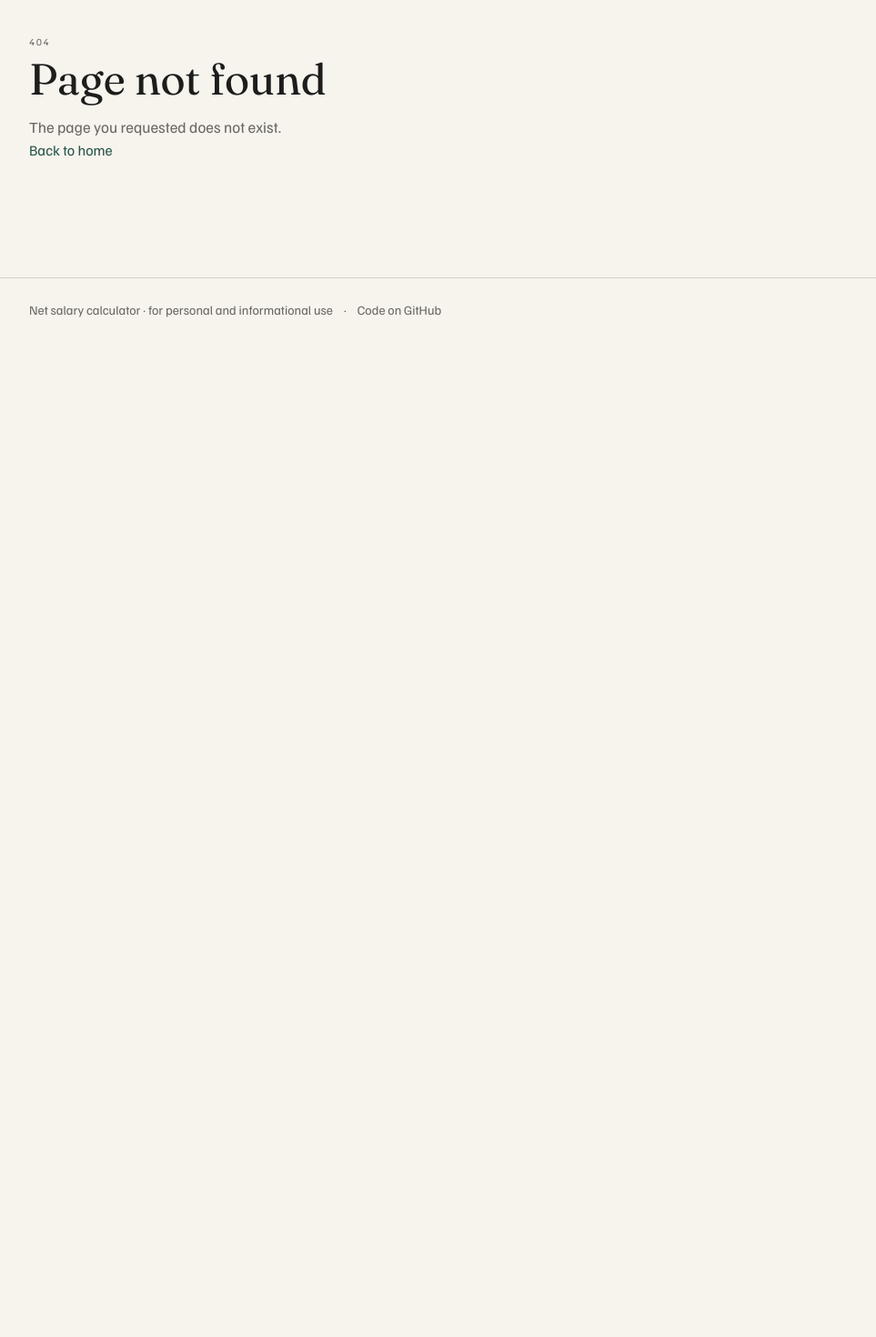
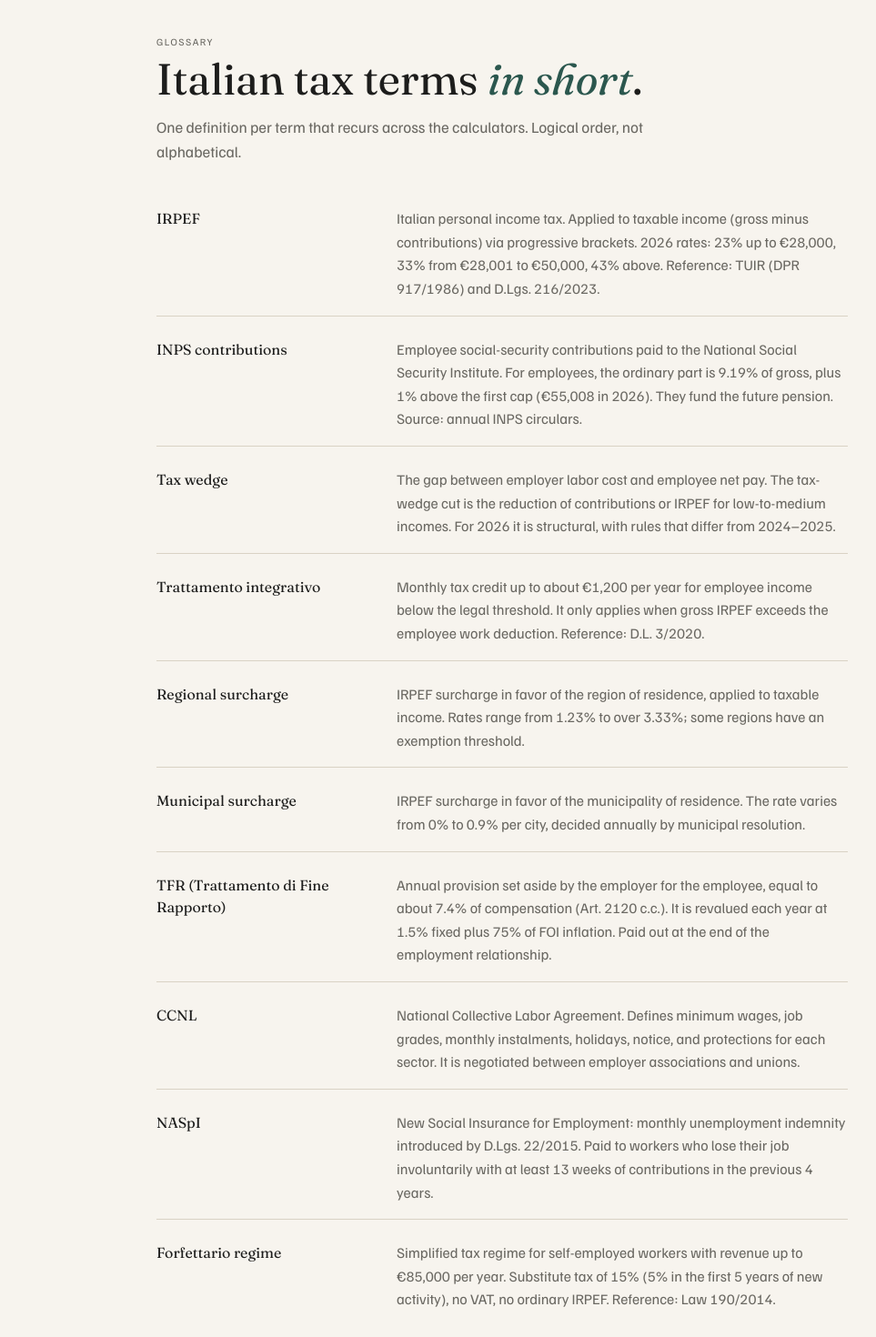
Before and after one commit to stefanovalloncini/quanto-guadagno, a React (Vite) app: page /glossario in a window 1280 px wide. Shown: the part 80-1550 px from the top of the page at 91% size, without its empty margins (88-1051 px from the left). Before the commit the page ends 800 px from the top, so only its background shows below. Built offline with nearby package versions, Linux system fonts and the light colour scheme.

Commit message:
feat: glossario page with italian tax terms

```diff
--- a/src/app/router.tsx
+++ b/src/app/router.tsx
@@ -40,6 +40,9 @@ const EmployerCostPage = lazy(() =>
   import("@/ui/features/employer-cost").then((m) => ({ default: m.EmployerCostPage })),
 );
 const TfrPage = lazy(() => import("@/ui/features/tfr").then((m) => ({ default: m.TfrPage })));
+const GlossarioPage = lazy(() =>
+  import("@/ui/features/glossario").then((m) => ({ default: m.GlossarioPage })),
+);
 const SourcesPage = lazy(() =>
   import("@/ui/features/sources").then((m) => ({ default: m.SourcesPage })),
 );
@@ -78,6 +81,7 @@ const router = createBrowserRouter([
   { path: "/confronto-stipendi", element: lazyRoute(<ComparisonPage />) },
   { path: "/costo-azienda", element: lazyRoute(<EmployerCostPage />) },
   { path: "/tfr", element: lazyRoute(<TfrPage />) },
+  { path: "/glossario", element: lazyRoute(<GlossarioPage />) },
   { path: "/fonti", element: lazyRoute(<SourcesPage />) },
   { path: "/informazioni", element: lazyRoute(<AboutPage />) },
   { path: "*", element: lazyRoute(<NotFoundPage />) },
--- a/src/ui/design-system/components.css
+++ b/src/ui/design-system/components.css
@@ -1289,6 +1289,45 @@
   color: var(--ink-2);
 }
 
+.qg-glossario {
+  max-width: 760px;
+  margin: 0 auto;
+}
+.qg-glossario__list {
+  display: flex;
+  flex-direction: column;
+  gap: var(--space-5);
+  margin: var(--space-6) 0 0;
+  padding: 0;
+}
+.qg-glossario__item {
+  display: grid;
+  grid-template-columns: minmax(160px, 1fr) 2fr;
+  gap: var(--space-4);
+  padding-bottom: var(--space-4);
+  border-bottom: 1px solid var(--rule);
+}
+.qg-glossario__item:last-child {
+  border-bottom: none;
+}
+.qg-glossario__term {
+  font-family: var(--font-display);
+  font-size: var(--text-base);
+  color: var(--ink);
+}
+.qg-glossario__definition {
+  margin: 0;
+  line-height: 1.6;
+  color: var(--ink-2);
+  max-width: 60ch;
+}
+@media (max-width: 720px) {
+  .qg-glossario__item {
+    grid-template-columns: 1fr;
+    gap: var(--space-2);
+  }
+}
+
 .qg-irpef-indicator {
   display: flex;
   flex-direction: column;
--- /dev/null
+++ b/src/ui/features/glossario/GlossarioPage.tsx
@@ -0,0 +1,51 @@
+import { FormattedMessage } from "react-intl";
+import type { MessageKey } from "@/ui/i18n/messages/it";
+
+interface Entry {
+  readonly termId: MessageKey;
+  readonly definitionId: MessageKey;
+}
+
+const ENTRIES: ReadonlyArray<Entry> = [
+  { termId: "glossario.irpef.term", definitionId: "glossario.irpef.definition" },
+  { termId: "glossario.inps.term", definitionId: "glossario.inps.definition" },
+  { termId: "glossario.cuneo.term", definitionId: "glossario.cuneo.definition" },
+  { termId: "glossario.trattamento.term", definitionId: "glossario.trattamento.definition" },
+  { termId: "glossario.regionale.term", definitionId: "glossario.regionale.definition" },
+  { termId: "glossario.comunale.term", definitionId: "glossario.comunale.definition" },
+  { termId: "glossario.tfr.term", definitionId: "glossario.tfr.definition" },
+  { termId: "glossario.ccnl.term", definitionId: "glossario.ccnl.definition" },
+  { termId: "glossario.naspi.term", definitionId: "glossario.naspi.definition" },
+  { termId: "glossario.forfettario.term", definitionId: "glossario.forfettario.definition" },
+];
+
+export function GlossarioPage() {
+  return (
+    <section className="qg-glossario">
+      <header className="qg-calc__hero">
+        <p className="qg-eyebrow">
+          <FormattedMessage id="glossario.eyebrow" />
+        </p>
+        <h1>
+          <FormattedMessage id="glossario.title" values={{ em: (chunks) => <em>{chunks}</em> }} />
+        </h1>
+        <p className="qg-lede">
+          <FormattedMessage id="glossario.lede" />
+        </p>
+      </header>
+
+      <dl className="qg-glossario__list">
+        {ENTRIES.map((entry) => (
+          <div key={entry.termId} className="qg-glossario__item">
+            <dt className="qg-glossario__term">
+              <FormattedMessage id={entry.termId} />
+            </dt>
+            <dd className="qg-glossario__definition">
+              <FormattedMessage id={entry.definitionId} />
+            </dd>
+          </div>
+        ))}
+      </dl>
+    </section>
+  );
+}
--- /dev/null
+++ b/src/ui/features/glossario/index.ts
@@ -0,0 +1 @@
+export { GlossarioPage } from "./GlossarioPage";
--- a/src/ui/i18n/messages/en.ts
+++ b/src/ui/i18n/messages/en.ts
@@ -276,6 +276,41 @@ export const en: Record<MessageKey, string> = {
     "Then we add the credits you are entitled to (trattamento integrativo, additional sum, net performance bonus, contribution waivers). The annual net you take home is {net}, about {monthly} per month.",
   "esempio.brackets.standard": "23% up to €28,000, 35% up to €50,000, 43% above",
   "esempio.brackets.2026": "23% up to €28,000, 33% up to €50,000, 43% above",
+
+  "glossario.eyebrow": "Glossary",
+  "glossario.title": "Italian tax terms <em>in short</em>.",
+  "glossario.lede":
+    "One definition per term that recurs across the calculators. Logical order, not alphabetical.",
+  "glossario.irpef.term": "IRPEF",
+  "glossario.irpef.definition":
+    "Italian personal income tax. Applied to taxable income (gross minus contributions) via progressive brackets. 2026 rates: 23% up to €28,000, 33% from €28,001 to €50,000, 43% above. Reference: TUIR (DPR 917/1986) and D.Lgs. 216/2023.",
+  "glossario.inps.term": "INPS contributions",
+  "glossario.inps.definition":
+    "Employee social-security contributions paid to the National Social Security Institute. For employees, the ordinary part is 9.19% of gross, plus 1% above the first cap (€55,008 in 2026). They fund the future pension. Source: annual INPS circulars.",
+  "glossario.cuneo.term": "Tax wedge",
+  "glossario.cuneo.definition":
+    "The gap between employer labor cost and employee net pay. The tax-wedge cut is the reduction of contributions or IRPEF for low-to-medium incomes. For 2026 it is structural, with rules that differ from 2024–2025.",
+  "glossario.trattamento.term": "Trattamento integrativo",
+  "glossario.trattamento.definition":
+    "Monthly tax credit up to about €1,200 per year for employee income below the legal threshold. It only applies when gross IRPEF exceeds the employee work deduction. Reference: D.L. 3/2020.",
+  "glossario.regionale.term": "Regional surcharge",
+  "glossario.regionale.definition":
+    "IRPEF surcharge in favor of the region of residence, applied to taxable income. Rates range from 1.23% to over 3.33%; some regions have an exemption threshold.",
+  "glossario.comunale.term": "Municipal surcharge",
+  "glossario.comunale.definition":
+    "IRPEF surcharge in favor of the municipality of residence. The rate varies from 0% to 0.9% per city, decided annually by municipal resolution.",
+  "glossario.tfr.term": "TFR (Trattamento di Fine Rapporto)",
+  "glossario.tfr.definition":
+    "Annual provision set aside by the employer for the employee, equal to about 7.4% of compensation (Art. 2120 c.c.). It is revalued each year at 1.5% fixed plus 75% of FOI inflation. Paid out at the end of the employment relationship.",
+  "glossario.ccnl.term": "CCNL",
+  "glossario.ccnl.definition":
+    "National Collective Labor Agreement. Defines minimum wages, job grades, monthly instalments, holidays, notice, and protections for each sector. It is negotiated between employer associations and unions.",
+  "glossario.naspi.term": "NASpI",
+  "glossario.naspi.definition":
+    "New Social Insurance for Employment: monthly unemployment indemnity introduced by D.Lgs. 22/2015. Paid to workers who lose their job involuntarily with at least 13 weeks of contributions in the previous 4 years.",
+  "glossario.forfettario.term": "Forfettario regime",
+  "glossario.forfettario.definition":
+    "Simplified tax regime for self-employed workers with revenue up to €85,000 per year. Substitute tax of 15% (5% in the first 5 years of new activity), no VAT, no ordinary IRPEF. Reference: Law 190/2014.",
 
   "employee.breakdown.gross": "Gross annual",
   "employee.breakdown.inps": "INPS contributions",
--- a/src/ui/i18n/messages/it.ts
+++ b/src/ui/i18n/messages/it.ts
@@ -276,6 +276,41 @@ export const it = {
     "Si aggiungono i crediti che ti spettano (trattamento integrativo, somma aggiuntiva, premio di risultato netto, esoneri contributivi). Il netto annuo che incassi è {net}, cioè circa {monthly} al mese.",
   "esempio.brackets.standard": "23% fino a €28.000, 35% fino a €50.000, 43% oltre",
   "esempio.brackets.2026": "23% fino a €28.000, 33% fino a €50.000, 43% oltre",
+
+  "glossario.eyebrow": "Glossario",
+  "glossario.title": "I termini del <em>fisco italiano</em> in breve.",
+  "glossario.lede":
+    "Una definizione per ciascuno dei termini che ricorrono nei calcolatori. Ordine logico, non alfabetico.",
+  "glossario.irpef.term": "IRPEF",
+  "glossario.irpef.definition":
+    "Imposta sul Reddito delle Persone Fisiche. Si applica per scaglioni progressivi al reddito imponibile (lordo meno contributi). Aliquote 2026: 23% fino a €28.000, 33% da €28.001 a €50.000, 43% oltre. Riferimento: TUIR (DPR 917/1986) e D.Lgs. 216/2023.",
+  "glossario.inps.term": "Contributi INPS",
+  "glossario.inps.definition":
+    "Contributi previdenziali a carico del lavoratore versati all'Istituto Nazionale Previdenza Sociale. Per il lavoratore dipendente la parte ordinaria è il 9,19% del lordo, con un +1% sopra il primo massimale (€55.008 nel 2026). Finanziano la pensione futura. Fonte: circolari INPS annuali.",
+  "glossario.cuneo.term": "Cuneo fiscale",
+  "glossario.cuneo.definition":
+    "Differenza tra il costo del lavoro per il datore e il netto in busta paga del lavoratore. Il taglio del cuneo è la riduzione di contributi o IRPEF per i redditi medio-bassi. Per il 2026 si applica strutturalmente, con regole diverse rispetto al 2024–2025.",
+  "glossario.trattamento.term": "Trattamento integrativo",
+  "glossario.trattamento.definition":
+    "Credito mensile fino a circa €1.200 annui per i redditi da lavoro dipendente sotto soglia. Si applica solo se l'IRPEF lorda supera la detrazione da lavoro dipendente. Riferimento: D.L. 3/2020.",
+  "glossario.regionale.term": "Addizionale regionale",
+  "glossario.regionale.definition":
+    "Addizionale IRPEF a favore della regione di residenza, applicata al reddito imponibile. Le aliquote variano da 1,23% a oltre 3,33%; alcune regioni hanno una soglia di esenzione.",
+  "glossario.comunale.term": "Addizionale comunale",
+  "glossario.comunale.definition":
+    "Addizionale IRPEF a favore del comune di residenza. L'aliquota varia da 0% a 0,9% per comune, decisa annualmente con delibera comunale.",
+  "glossario.tfr.term": "TFR (Trattamento di Fine Rapporto)",
+  "glossario.tfr.definition":
+    "Quota annua accantonata dal datore di lavoro per il lavoratore dipendente, pari a circa il 7,4% della retribuzione (Art. 2120 c.c.). Si rivaluta ogni anno al tasso fisso 1,5% più il 75% dell'inflazione FOI. Viene erogata al termine del rapporto di lavoro.",
+  "glossario.ccnl.term": "CCNL",
+  "glossario.ccnl.definition":
+    "Contratto Collettivo Nazionale di Lavoro. Definisce minimi retributivi, livelli di inquadramento, mensilità, ferie, preavviso e tutele per ciascun settore. È stipulato tra associazioni datoriali e sindacati.",
+  "glossario.naspi.term": "NASpI",
+  "glossario.naspi.definition":
+    "Nuova Assicurazione Sociale per l'Impiego: indennità mensile di disoccupazione introdotta dal D.Lgs. 22/2015. Spetta a chi perde involontariamente il lavoro con almeno 13 settimane di contribuzione nei 4 anni precedenti.",
+  "glossario.forfettario.term": "Regime forfettario",
+  "glossario.forfettario.definition":
+    "Regime fiscale per partite IVA con ricavi fino a €85.000 annui. Aliquota sostitutiva del 15% (5% nei primi 5 anni di nuova attività), niente IVA, niente IRPEF ordinaria. Riferimento: Legge 190/2014.",
 
   "employee.breakdown.gross": "Lordo annuo",
   "employee.breakdown.inps": "Contributi INPS",
```
Also changed, not shown: 2 other files (tests, documents, lock files or other folders).
